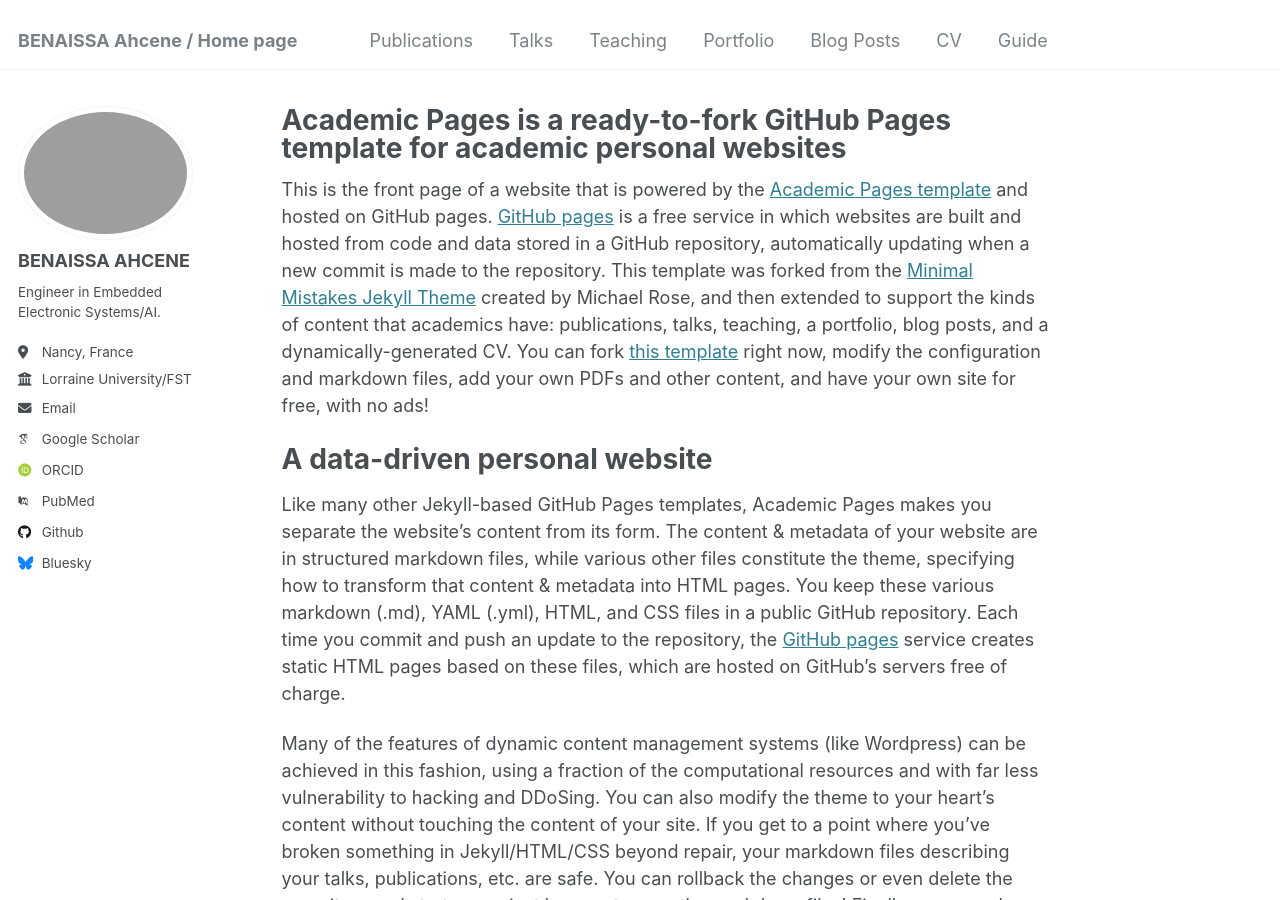
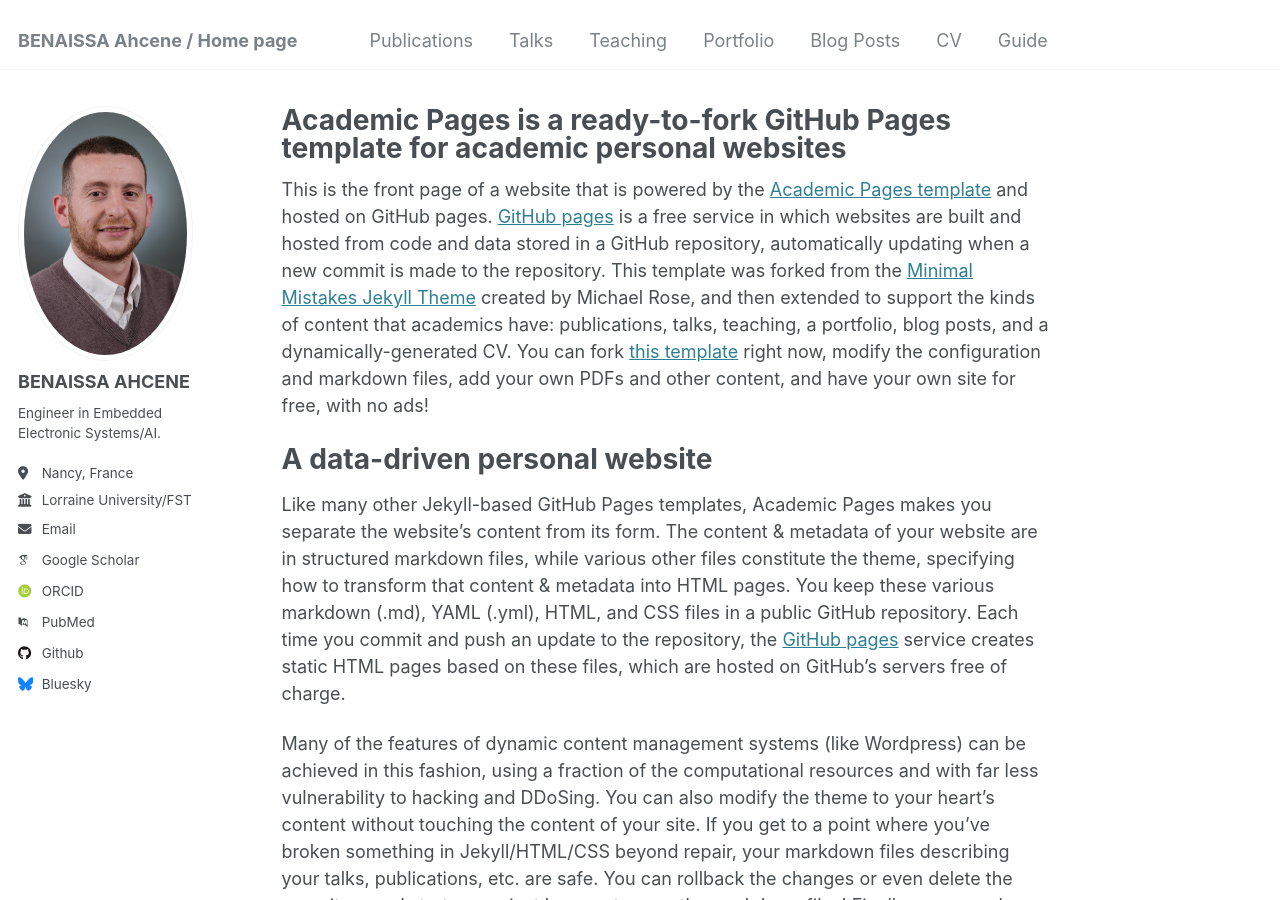
Before and after one commit to ahcene-py/AhceneBenaissa.github.io, a Jekyll site: the page built from _pages/about.md, in a window 1280 px wide and 900 px high. Built offline with Jekyll 4.4.1, drawn with Linux system fonts in a browser that asks for light colours; some web fonts are replaced.

Commit message:
Update _config.yml

```diff
--- a/_config.yml
+++ b/_config.yml
@@ -17,7 +17,7 @@
 # ================================
 author:
   # Informations biographiques
-  avatar           : "assets/P1001077.png"  # Image de profil de l'auteur (placée dans le dossier approprié)
+  avatar           : "https://github.com/ahcene-py/AhceneBenaissa.github.io/blob/main/assets/P1001077.JPG"  # Image de profil de l'auteur (placée dans le dossier approprié)
   name             : "BENAISSA AHCENE"  # Nom complet de l'auteur
   pronouns         : # Par exemple "he/him" si nécessaire
   bio              : "Engineer in Embedded Electronic Systems/AI."  # Biographie courte de l'auteur
```
